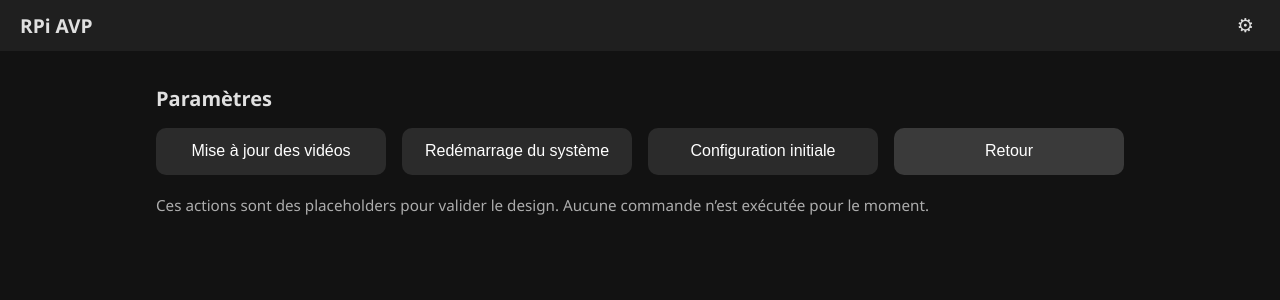
After one commit to Kaquaoify/RPi-Autonomous-Video-Player, a Flask app: page /settings in a window 1280 px wide. The commit adds this page. Shown: the top 300 px of the page. Run offline with Flask 3, Linux system fonts and the light colour scheme.

Commit message:
cleanup + création page settings

```diff
--- a/app/static/css/style.css
+++ b/app/static/css/style.css
@@ -89,3 +89,47 @@ main{padding:18px; max-width:1200px; margin:0 auto}
   #vlc-output{height:220px}
   .video-item{width:45%}
 }
+
+/* --- Settings page --- */
+.settings-container {
+  max-width: 1000px;
+  margin: 0 auto;
+  padding: 1rem;
+}
+
+.settings-container h2 {
+  margin: 0 0 1rem 0;
+  font-size: 1.25rem;
+}
+
+.settings-actions {
+  display: grid;
+  grid-template-columns: repeat(auto-fit, minmax(220px, 1fr));
+  gap: 1rem;
+  margin: 1rem 0 1.25rem 0;
+}
+
+.action-btn {
+  display: inline-block;
+  width: 100%;
+  padding: 0.9rem 1rem;
+  border: none;
+  border-radius: 10px;
+  background: #2b2b2b;
+  color: #fff;
+  font-size: 1rem;
+  cursor: pointer;
+  transition: transform .05s ease, opacity .15s ease;
+}
+
+.action-btn:hover { opacity: .9; }
+.action-btn:active { transform: translateY(1px); }
+
+.action-secondary {
+  background: #3a3a3a;
+}
+
+.settings-note {
+  opacity: .75;
+  font-size: .95rem;
+}
--- /dev/null
+++ b/app/templates/settings.html
@@ -0,0 +1,41 @@
+<!doctype html>
+<html lang="fr">
+<head>
+  <meta charset="utf-8">
+  <meta name="viewport" content="width=device-width,initial-scale=1">
+  <title>Paramètres · RPi Autonomous Video Player</title>
+  <link rel="stylesheet" href="{{ url_for('static', filename='css/style.css') }}">
+</head>
+<body>
+  <header>
+    <div class="logo">RPi AVP</div>
+    <div class="header-buttons">
+      <!-- On laisse l’icône pour cohérence visuelle, mais elle ne fait rien ici -->
+      <button id="btn-settings" title="Paramètres" disabled>⚙</button>
+    </div>
+  </header>
+
+  <main>
+    <section class="settings-container">
+      <h2>Paramètres</h2>
+
+      <div class="settings-actions">
+        <button type="button" class="action-btn" id="btn-refresh-videos">Mise à jour des vidéos</button>
+        <button type="button" class="action-btn" id="btn-reboot">Redémarrage du système</button>
+        <button type="button" class="action-btn" id="btn-initial-setup">Configuration initiale</button>
+        <button type="button" class="action-btn action-secondary" id="btn-back">Retour</button>
+      </div>
+
+      <p class="settings-note">
+        Ces actions sont des placeholders pour valider le design. Aucune commande n’est exécutée pour le moment.
+      </p>
+    </section>
+  </main>
+
+  <script>
+    // Navigation simple pour “Retour”
+    const back = document.getElementById('btn-back');
+    back?.addEventListener('click', () => { window.location.href = '/'; });
+  </script>
+</body>
+</html>
--- a/app/web.py
+++ b/app/web.py
@@ -2,8 +2,6 @@
 from flask import Flask, render_template, request, jsonify, send_from_directory
 import os
 import threading
-import subprocess
-import time
 
 # try to import vlc; if not installed, raise helpful error
 try:
@@ -19,11 +17,8 @@ app = Flask(__name__, template_folder="templates", static_folder="static")
 # Configurables (change per RPi)
 # ==============================
 USER_HOME = os.path.expanduser("~")                   # home de l'utilisateur courant
-INSTALL_DIR = os.path.join(USER_HOME, "RPi-Autonomous-Video-Player")
 VIDEO_DIR = os.path.join(USER_HOME, "Videos", "RPi-Autonomous-Video-Player")
 THUMB_DIR = os.path.join(VIDEO_DIR, "thumbnails")
-REMOTE_NAME = "gdrive"                                # nom rclone remote
-REMOTE_FOLDER = "VideosRPi"                           # dossier sur Google Drive
 VLC_AUDIO_VOLUME_STEP = 10                            # incrément volume
 VLC_START_AT = 5                                      # seconde utilisée pour thumbnail capture
 
@@ -47,6 +42,7 @@ except Exception:
 # Helpers
 # ==============================
 def set_media_by_index(idx):
+    """Charge la vidéo d'index idx dans le MediaPlayer."""
     global _player, videos, VIDEO_DIR
     if not videos:
         return False
@@ -57,6 +53,7 @@ def set_media_by_index(idx):
     return True
 
 def safe_refresh_videos():
+    """Recharge la liste des vidéos (thread-safe)."""
     global videos
     with videos_lock:
         videos = refresh_videos_list(VIDEO_DIR)
@@ -77,6 +74,10 @@ def index():
         vlist = list(videos)
     return render_template("index.html", videos=vlist)
 
+@app.route("/settings")
+def settings_page():
+    return render_template("settings.html")
+
 @app.route("/thumbnails/<filename>")
 def thumbnails(filename):
     # Serve thumbnail file if exists; else return 404
@@ -90,6 +91,7 @@ def control(action):
     action = action.lower()
     with videos_lock:
         count = len(videos)
+
     if action == "play":
         _player.play()
     elif action == "pause":
@@ -138,29 +140,10 @@ def play_video():
         if video_name not in videos:
             return jsonify(status="error", message="Video not found"), 404
         video_index = videos.index(video_name)
+
     set_media_by_index(video_index)
     _player.play()
     return jsonify(status="playing", video=video_name)
-
-@app.route("/sync", methods=["POST"])
-def sync_videos():
-    """
-    Trigger rclone sync in background and regenerate thumbnails afterwards.
-    """
-    def run_sync():
-        cmd = ["rclone", "sync", f"{REMOTE_NAME}:{REMOTE_FOLDER}", VIDEO_DIR, "--delete-during"]
-        # run process and capture output to log file
-        with open(os.path.join(INSTALL_DIR, "rclone_sync.log"), "a") as fh:
-            fh.write(f"\n--- sync started {time.ctime()} ---\n")
-            proc = subprocess.Popen(cmd, stdout=fh, stderr=subprocess.STDOUT)
-            proc.communicate()
-            fh.write(f"--- sync finished {time.ctime()} exit={proc.returncode} ---\n")
-        # regenerate thumbnails and refresh list
-        generate_thumbnails(VIDEO_DIR, THUMB_DIR, VLC_START_AT)
-        safe_refresh_videos()
-
-    threading.Thread(target=run_sync, daemon=True).start()
-    return jsonify(status="started")
 
 # simple status endpoint
 @app.route("/status")
```
